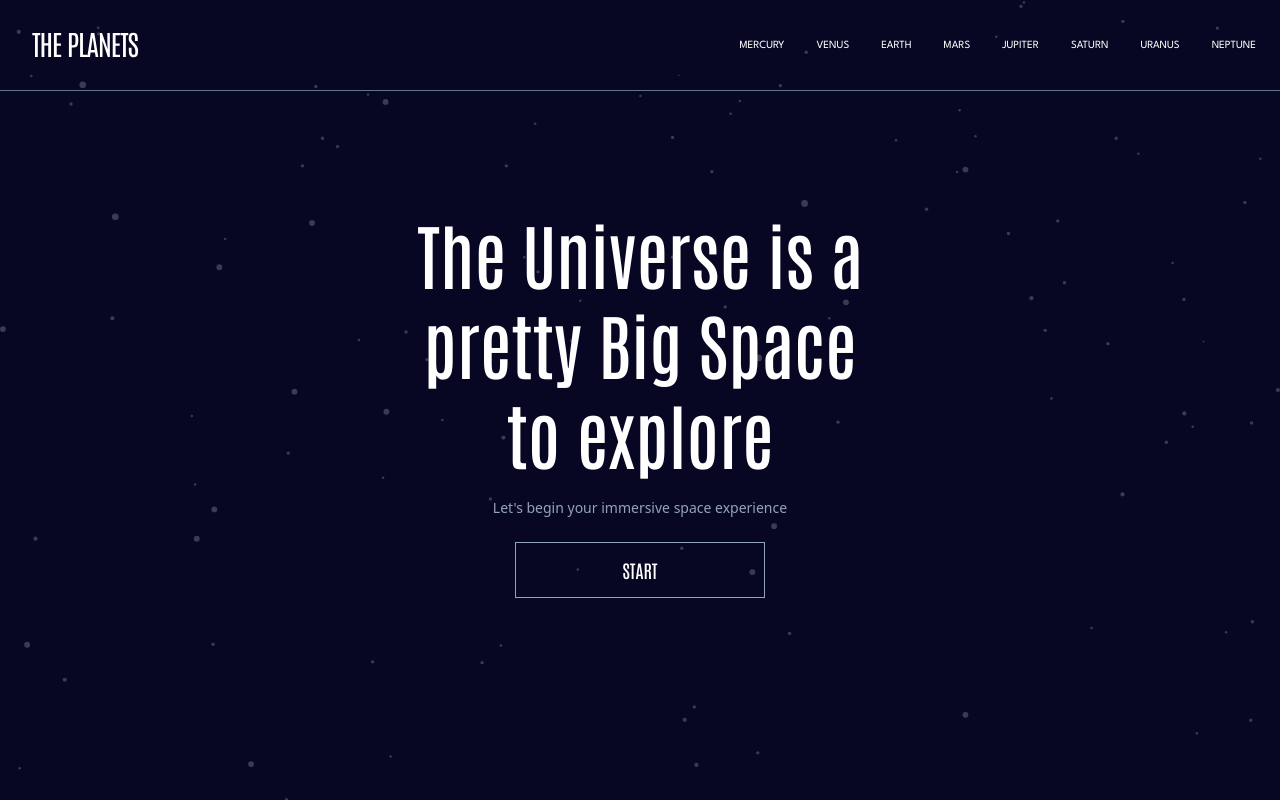
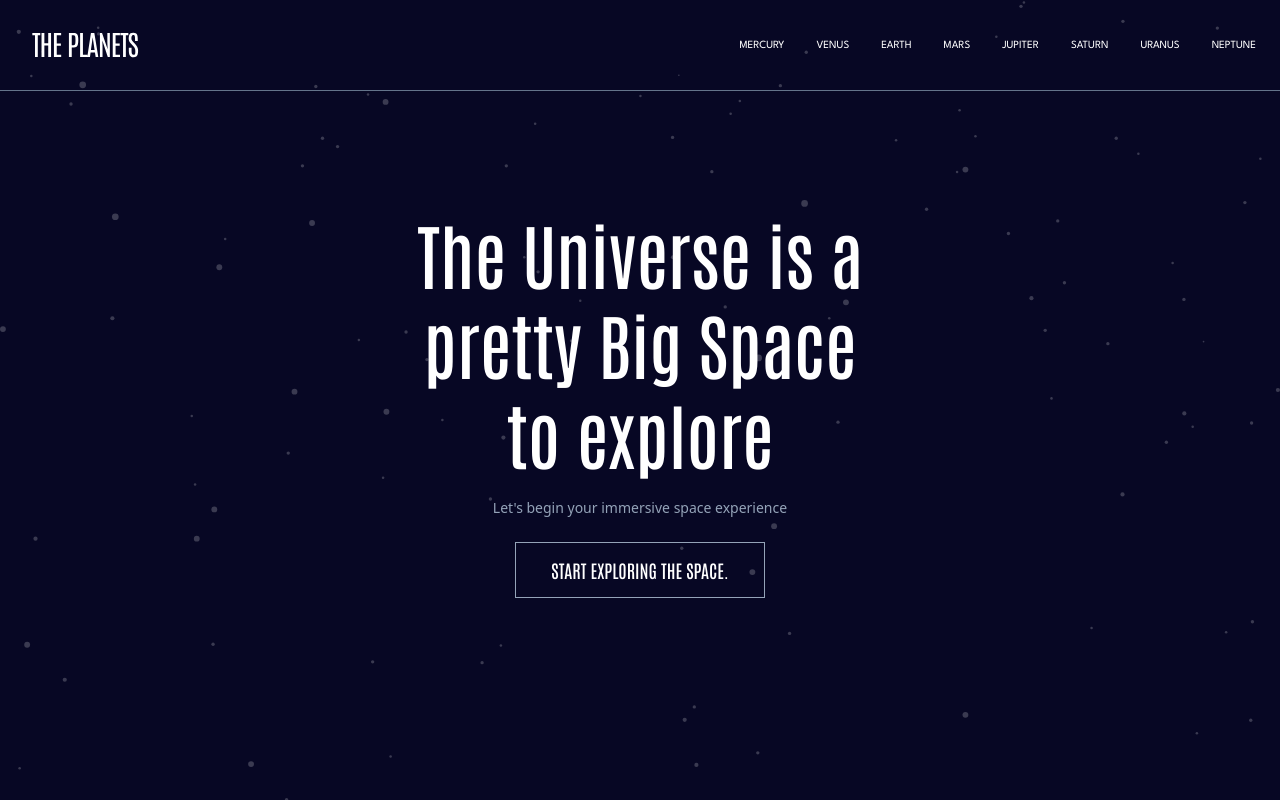
Before and after one commit to vamdigital/Planets, a Next.js app: page / in a window 1280 px wide. Built offline with nearby package versions, Linux system fonts and the light colour scheme.

Commit message:
perf((home page start link)): adds descriptive text with aria-label instead of start

```diff
--- a/app/page.tsx
+++ b/app/page.tsx
@@ -13,8 +13,9 @@ export default function Home() {
         <Link
           href="/planets/mercury/overview"
           className="border-[1px] border-slate-400 w-[50%] py-4 font-heading leading-tight text-center uppercase text-lg flex justify-center"
+          aria-label="link to begin mercury overview"
         >
-          Start
+          Start exploring the space.
         </Link>
       </div>
     </main>
```
